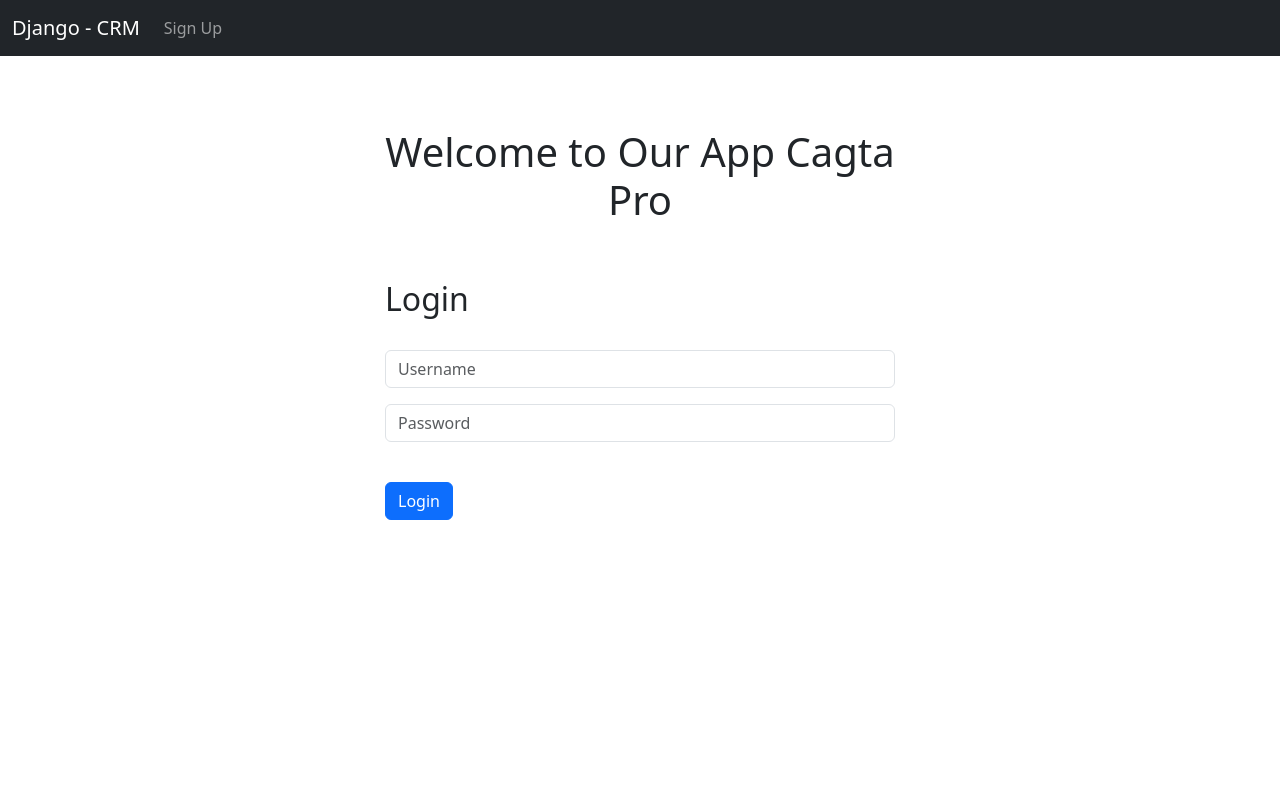
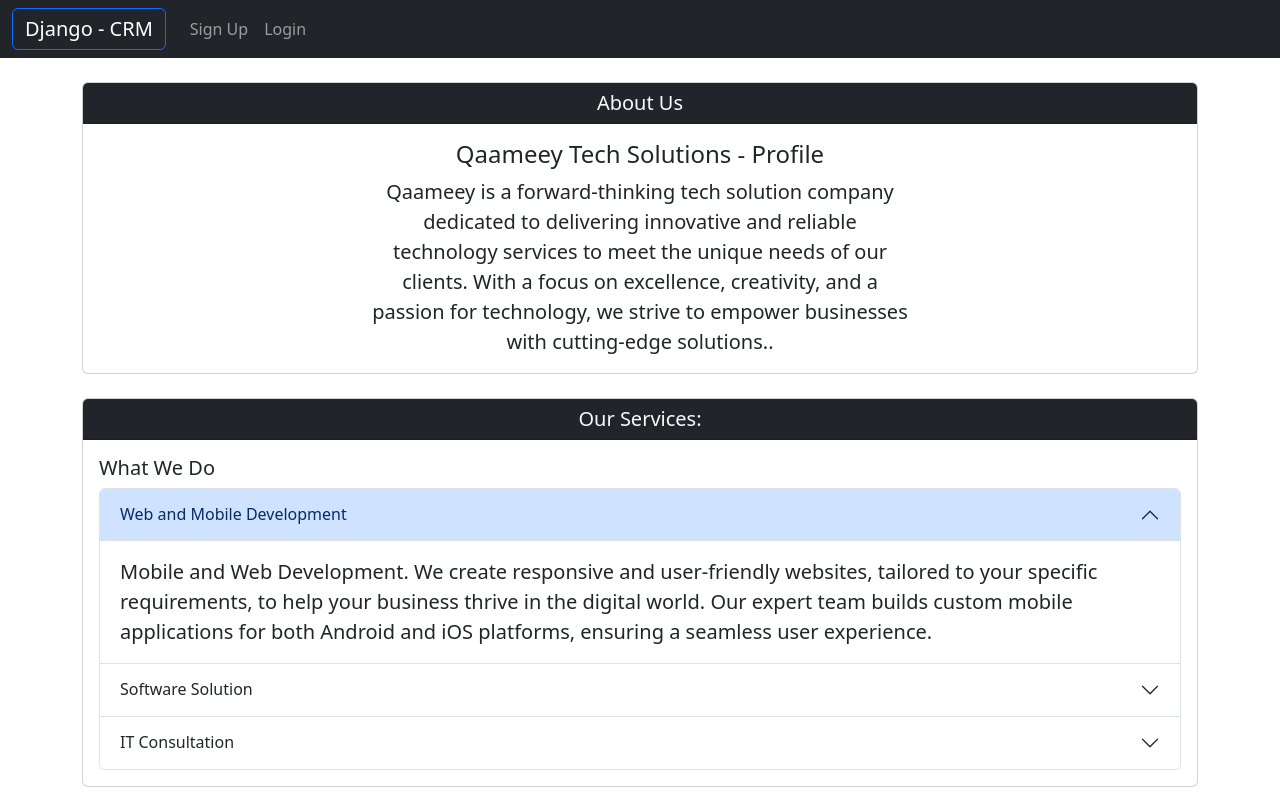
Before and after one commit to abdullahiMoha/Django-CRM, a Django app: page / in a window 1280 px wide. Run offline with Django 4.2, Linux system fonts and the light colour scheme.

Commit message:
The Complete Project

```diff
--- a/dcrm/urls.py
+++ b/dcrm/urls.py
@@ -8,5 +8,5 @@ from django.urls import path, include
 
 urlpatterns = [
     path('admin/', admin.site.urls),
-    path('', include('website.urls'))
+    path('', include('website.urls')),
 ]
--- a/website/templates/base.html
+++ b/website/templates/base.html
@@ -10,14 +10,18 @@
       integrity="sha384-T3c6CoIi6uLrA9TneNEoa7RxnatzjcDSCmG1MXxSR1GAsXEV/Dwwykc2MPK8M2HN"
       crossorigin="anonymous"
     />
+    <link
+      rel="stylesheet"
+      href="https://cdnjs.cloudflare.com/ajax/libs/font-awesome/5.15.3/css/all.min.css"
+    />
   </head>
   <body>
     {% include 'navbar.html' %}
     <div class="container">
       <br />
       {% if messages %} {% for message in messages %}
-      <div class="alert alert-warning alert-dismissible fade show" role="alert">
-        {{message}}
+      <div class="alert alert-info alert-dismissible fade show" role="alert">
+        <i class="fas fa-info-circle"></i>{{ message}}
         <button
           type="button"
           class="btn-close"
--- a/website/templates/home.html
+++ b/website/templates/home.html
@@ -2,6 +2,7 @@
 <h2>
   List Of Records...
   <h6>Total Record: {{ records.count }}</h6>
+  <br />
 </h2>
 <table class="table table-striped table-hover table-bordered table-sm">
   <thead class="table-dark">
@@ -15,7 +16,6 @@
       <th scope="col">State</th>
       <th scope="col">Created At</th>
       <th scope="col">Actiion</th>
-      <th scope="col">Show</th>
     </tr>
   </thead>
   <tbody>
@@ -36,13 +36,6 @@
           >Update</a
         >
         <a
-          href="{% url 'delete_record' record.id %}"
-          class="btn btn-outline-secondary btn-sm btn-danger text-light"
-          >Delete</a
-        >
-      </td>
-      <td>
-        <a
           href="{% url 'record' record.id %}"
           class="btn btn-outline-primary btn-sm btn-primary text-light"
           >View</a
@@ -53,37 +46,102 @@
   </tbody>
 </table>
 {% else %}
-<div class="col-md-6 offset-md-3">
-  <br />
-  <div class="position-relative m-4">
-    <h1 class="display-6 text-center">
-      Welcome to Our App <strong>Cagta Pro </strong>
-    </h1>
-    <br />
-    <br />
-    <h2>Login</h2>
-    <br />
-    <form method="POST" action="{% url 'home' %}">
-      {% csrf_token %}
-      <div class="mb-3">
-        <input
-          type="text"
-          class="form-control"
-          name="username"
-          placeholder="Username"
-        />
+<div class="card text-center">
+  <div class="card-header h5 bg-dark text-light">About Us</div>
+  <div class="card-body">
+    <h5 class="card-title h4">Qaameey Tech Solutions - Profile</h5>
+    <p class="card-text col-md-6 offset-md-3 lead">
+      <strong>Qaameey </strong>is a forward-thinking tech solution company
+      dedicated to delivering innovative and reliable technology services to
+      meet the unique needs of our clients. With a focus on excellence,
+      creativity, and a passion for technology, we strive to empower businesses
+      with cutting-edge solutions..
+    </p>
+  </div>
+</div>
+<br />
+<div class="card">
+  <h5 class="card-header strong h5 text-center bg-dark text-light">
+    Our Services:
+  </h5>
+  <div class="card-body">
+    <h5 class="card-title">What We Do</h5>
+    <div class="accordion" id="accordionPanelsStayOpenExample">
+      <div class="accordion-item">
+        <h2 class="accordion-header">
+          <button
+            class="accordion-button"
+            type="button"
+            data-bs-toggle="collapse"
+            data-bs-target="#panelsStayOpen-collapseOne"
+            aria-expanded="true"
+            aria-controls="panelsStayOpen-collapseOne"
+          >
+            Web and Mobile Development
+          </button>
+        </h2>
+        <div
+          id="panelsStayOpen-collapseOne"
+          class="accordion-collapse collapse show"
+        >
+          <div class="accordion-body lead">
+            <strong>Mobile and Web Development.</strong> We create responsive
+            and user-friendly websites, tailored to your specific requirements,
+            to help your business thrive in the digital world. Our expert team
+            builds custom mobile applications for both Android and iOS
+            platforms, ensuring a seamless user experience.
+          </div>
+        </div>
       </div>
-      <div class="mb-3">
-        <input
-          type="password"
-          class="form-control"
-          name="password"
-          placeholder="Password"
-        />
+      <div class="accordion-item">
+        <h2 class="accordion-header">
+          <button
+            class="accordion-button collapsed"
+            type="button"
+            data-bs-toggle="collapse"
+            data-bs-target="#panelsStayOpen-collapseTwo"
+            aria-expanded="false"
+            aria-controls="panelsStayOpen-collapseTwo"
+          >
+            Software Solution
+          </button>
+        </h2>
+        <div
+          id="panelsStayOpen-collapseTwo"
+          class="accordion-collapse collapse"
+        >
+          <div class="accordion-body lead">
+            <strong>Software Solution.</strong> We offer software development
+            services that streamline your business operations, increase
+            efficiency, and drive growth.
+          </div>
+        </div>
       </div>
-      <br />
-      <button type="submit" class="btn btn-primary">Login</button>
-    </form>
+      <div class="accordion-item">
+        <h2 class="accordion-header">
+          <button
+            class="accordion-button collapsed"
+            type="button"
+            data-bs-toggle="collapse"
+            data-bs-target="#panelsStayOpen-collapseThree"
+            aria-expanded="false"
+            aria-controls="panelsStayOpen-collapseThree"
+          >
+            IT Consultation
+          </button>
+        </h2>
+        <div
+          id="panelsStayOpen-collapseThree"
+          class="accordion-collapse collapse"
+        >
+          <div class="accordion-body lead">
+            <strong>ICT Consultation.</strong> Qaameey provides professional IT
+            consultation to help you make informed decisions about your
+            technology infrastructure.
+          </div>
+        </div>
+      </div>
+    </div>
   </div>
 </div>
 {% endif %} {% endblock %}
--- a/website/templates/navbar.html
+++ b/website/templates/navbar.html
@@ -1,6 +1,8 @@
 <nav class="navbar navbar-expand-lg navbar-dark bg-dark">
   <div class="container-fluid">
-    <a class="navbar-brand" href="{% url 'home' %}">Django - CRM </a>
+    <a class="navbar-brand btn btn-outline-primary" href="{% url 'home' %}"
+      >Django - CRM
+    </a>
     <button
       class="navbar-toggler"
       type="button"
@@ -25,6 +27,9 @@
         <li class="nav-item d-flex ml-auto">
           <a class="nav-link" href="{% url 'register' %}">Sign Up</a>
         </li>
+        <li class="nav-item d-flex ml-auto">
+          <a class="nav-link" href="{% url 'login' %}">Login</a>
+        </li>
         {% endif %}
       </ul>
     </div>
--- a/website/urls.py
+++ b/website/urls.py
@@ -8,6 +8,7 @@ from .import views
 urlpatterns = [
     path('', views.home, name='home'),
     path('', views.count_users, name='count_users'),
+    path('login_user/', views.login_user, name='login'),
     path('logout/', views.logout_user, name='logout'),
     path('register/', views.register_user, name='register'),
     path('record/<int:pk>', views.user_record, name='record'),
--- a/website/views.py
+++ b/website/views.py
@@ -16,6 +16,14 @@ def home(request):
     # check if the user is logged in
     if request.method == 'POST':
         # do something
+        return redirect('login')
+    else:
+        return render(request, 'home.html', {'records': records})
+
+
+def login_user(request):
+    """login method"""
+    if request.method == 'POST':
         username = request.POST['username']
         password = request.POST['password']
         # authenticate
@@ -26,9 +34,9 @@ def home(request):
             return redirect('home')
         else:
             messages.success(request, "There was an error logged in")
-            return redirect('home')
+            return redirect('login')
     else:
-        return render(request, 'home.html', {'records': records})
+        return render(request, 'authenticate/login.html')
 
 
 def count_users(request):
```
Also changed, not shown: website/templates/authenticate/login.html (added, +34 -0 lines), website/templates/footer.html (added, +10 -0 lines).
